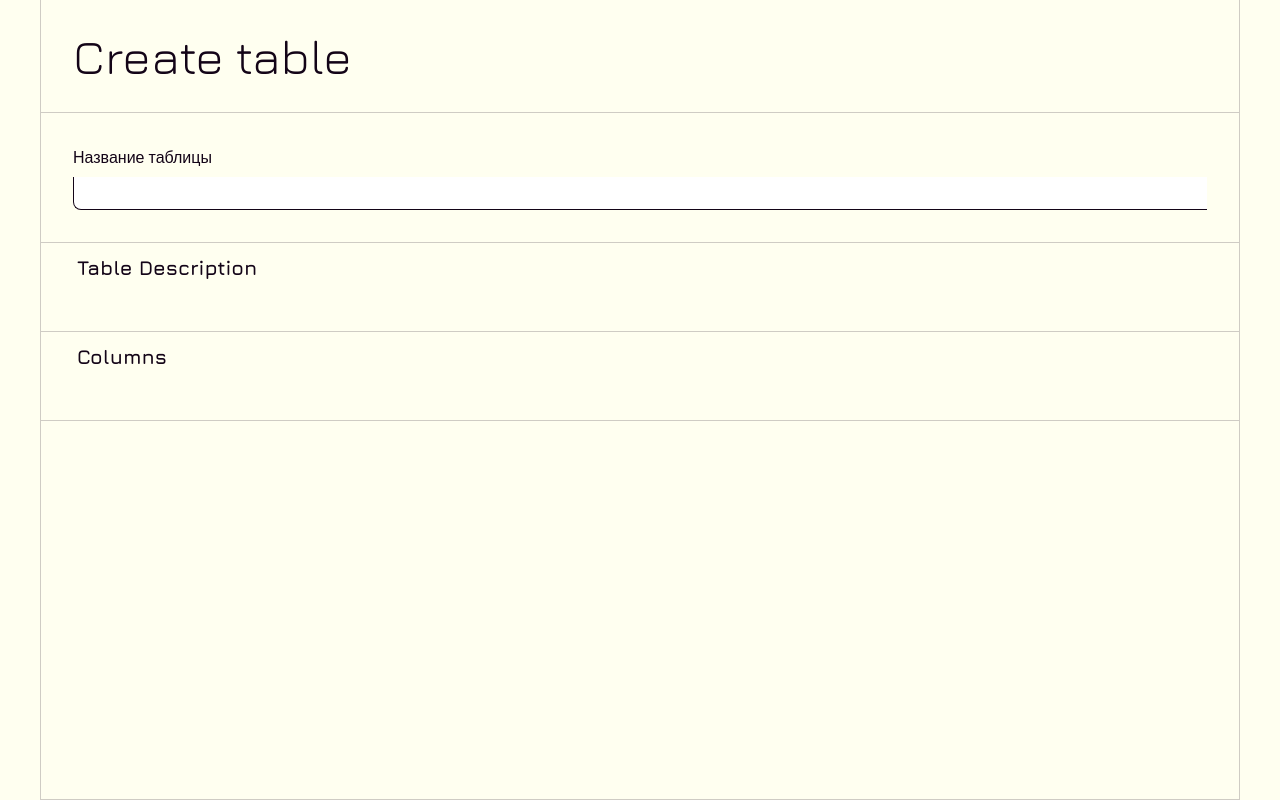
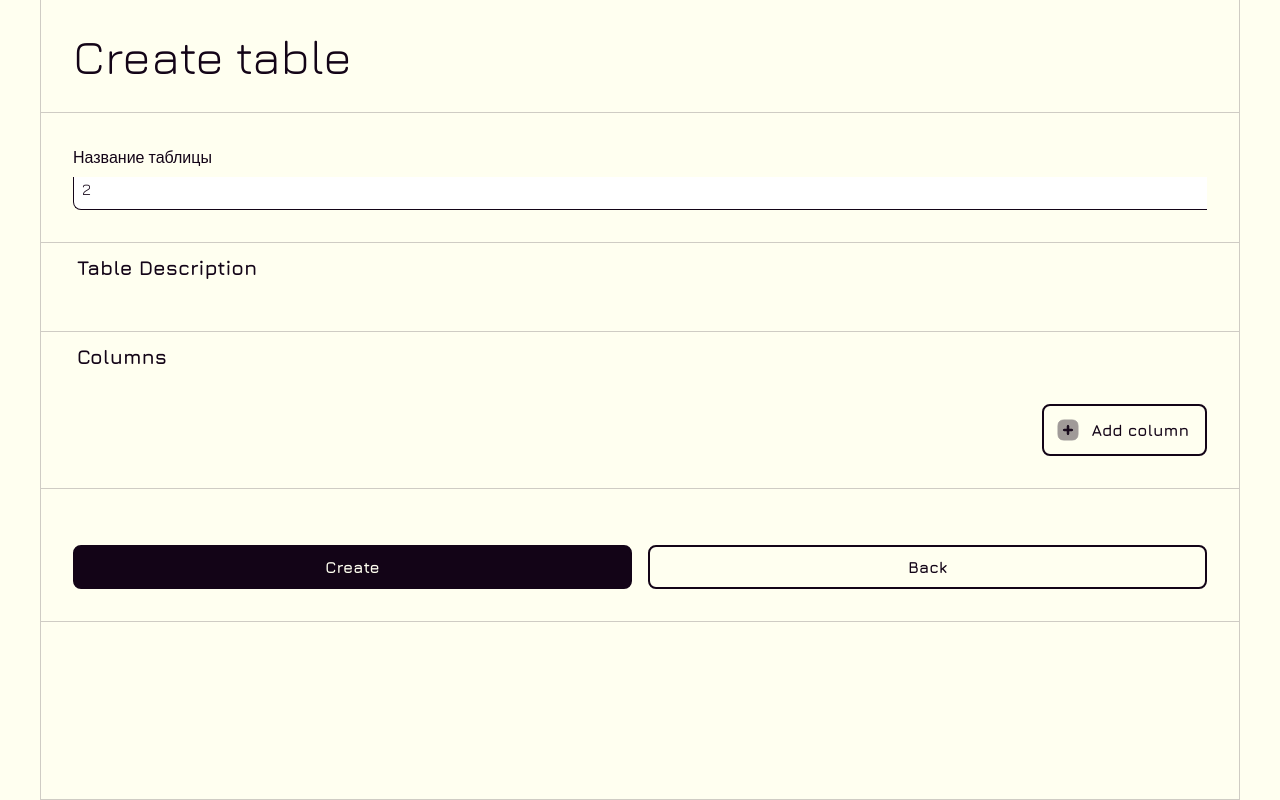
Before and after one commit to Redreev8/adminka, a Next.js app: page /tables/create-table in a window 1280 px wide. Built offline with nearby package versions, Linux system fonts and the light colour scheme.

Commit message:
custom generate field columns

```diff
--- a/src/app/tables/create-table/ui/fieldset-create-table-columns.tsx
+++ b/src/app/tables/create-table/ui/fieldset-create-table-columns.tsx
@@ -1,20 +1,155 @@
-import { TableDesc } from '@/actions/tables/dto/table'
-import { Fieldset, Legend } from '@/components/ui/forms'
+import {
+    Accordion,
+    AccordionContent,
+    AccordionTitle,
+    AccordionList,
+} from '@/components/ui/accordion'
+import { Error, Fieldset, Input, Label, Legend } from '@/components/ui/forms'
+import {
+    Select,
+    SelectBtn,
+    SelectList,
+    SelectOption,
+    SelectWrapp,
+} from '@/components/ui/forms/fields/select'
 import { FC, FieldsetHTMLAttributes } from 'react'
-import { UseFormRegister } from 'react-hook-form'
+import {
+    FieldErrors,
+    UseFieldArrayReturn,
+    UseFormRegister,
+    UseFormWatch,
+} from 'react-hook-form'
+import { CreateTableField } from './form-create-table'
+import Btn from '@/components/ui/btn'
+import GeneratorContentForm from '@/components/ui/forms/generator-content-form'
+import classNames from 'classnames'
+import {
+    defultField,
+    defultType,
+    fieldsType,
+    selectTypes,
+} from '@/actions/tables/types'
+import {
+    required,
+    nameSql,
+} from '@/components/ui/forms/components/error/type-eror'
+import getErrorArr from '@/helper/get-error-arr'
 
 interface FieldsetCreateTableColumnsProps
     extends FieldsetHTMLAttributes<HTMLFieldSetElement> {
-    register: UseFormRegister<TableDesc>
+    register: UseFormRegister<CreateTableField>
+    arrColmsField: UseFieldArrayReturn<CreateTableField, 'columns-fields', 'id'>
+    errors: FieldErrors<CreateTableField>
+    watch: UseFormWatch<CreateTableField>
 }
+
+const FormClumn = GeneratorContentForm<CreateTableField>
 
 const FieldsetCreateTableColumns: FC<FieldsetCreateTableColumnsProps> = ({
     register,
+    arrColmsField,
+    className,
+    errors,
+    watch,
     ...props
 }) => {
+    const { fields, append, remove } = arrColmsField
+    const watchFieldArray = watch('columns-fields')
+    const controlledFields = fields.map((field, index) => {
+        return {
+            ...field,
+            ...watchFieldArray[index],
+        }
+    })
     return (
-        <Fieldset className="flex flex-col gap-4" {...props}>
+        <Fieldset
+            className={classNames('flex flex-col items-end gap-4', className)}
+            {...props}
+        >
             <Legend>Columns</Legend>
+            <AccordionList className="w-full">
+                {controlledFields.map((field, i) => (
+                    <Accordion key={field.id}>
+                        <div className="flex items-end gap-4">
+                            <Label className="w-full">
+                                <span>
+                                    <span>Name </span>
+                                    <Error
+                                        error={getErrorArr(
+                                            errors,
+                                            'columns-fields',
+                                            i,
+                                            'name',
+                                        )}
+                                    />
+                                </span>
+                                <Input
+                                    {...register(`columns-fields.${i}.name`, {
+                                        required,
+                                        pattern: nameSql,
+                                    })}
+                                />
+                            </Label>
+                            <Label className="w-full">
+                                <span>
+                                    <span>Type </span>
+                                </span>
+                                <Select
+                                    {...register(`columns-fields.${i}.type`)}
+                                >
+                                    <SelectWrapp>
+                                        <SelectBtn />
+                                        <SelectList>
+                                            {selectTypes.map((t) => (
+                                                <SelectOption
+                                                    defult={
+                                                        t.value ===
+                                                        (field.type ??
+                                                            defultType)
+                                                    }
+                                                    value={t.value}
+                                                    key={t.value}
+                                                >
+                                                    {t.children}
+                                                </SelectOption>
+                                            ))}
+                                        </SelectList>
+                                    </SelectWrapp>
+                                </Select>
+                            </Label>
+                            <div className="flex w-full justify-end gap-4">
+                                <AccordionTitle>
+                                    <Btn isOutline>открыть</Btn>
+                                </AccordionTitle>
+                                <Btn
+                                    onClick={() => remove(i)}
+                                    isOutline
+                                    iconLeft="TrashIcon"
+                                />
+                            </div>
+                        </div>
+                        <AccordionContent>
+                            <div className="pb-6 pt-4">
+                                <FormClumn
+                                    fields={fieldsType[
+                                        field && field.type
+                                            ? field.type
+                                            : defultType
+                                    ](`columns-fields.${i}`)}
+                                    register={register}
+                                />
+                            </div>
+                        </AccordionContent>
+                    </Accordion>
+                ))}
+            </AccordionList>
+            <Btn
+                onClick={() => append({ ...defultField[defultType] })}
+                isOutline
+                iconLeft="AddSquareIcon"
+            >
+                Add column
+            </Btn>
         </Fieldset>
     )
 }
--- a/src/app/tables/create-table/ui/fieldset-create-table-desc.tsx
+++ b/src/app/tables/create-table/ui/fieldset-create-table-desc.tsx
@@ -1,4 +1,3 @@
-import { TableDesc } from '@/actions/tables/dto/table'
 import {
     Accordion,
     AccordionTitle,
@@ -7,10 +6,11 @@ import {
 import { Fieldset, Input, Label, Legend, Textarea } from '@/components/ui/forms'
 import { FC, FieldsetHTMLAttributes } from 'react'
 import { UseFormRegister } from 'react-hook-form'
+import { CreateTableField } from './form-create-table'
 
 interface FieldsetCreateTableDescProps
     extends FieldsetHTMLAttributes<HTMLFieldSetElement> {
-    register: UseFormRegister<TableDesc>
+    register: UseFormRegister<CreateTableField>
 }
 
 const FieldsetCreateTableDesc: FC<FieldsetCreateTableDescProps> = ({
--- a/src/app/tables/create-table/ui/form-create-table.tsx
+++ b/src/app/tables/create-table/ui/form-create-table.tsx
@@ -1,37 +1,66 @@
 'use client'
 import { TableDesc } from '@/actions/tables/dto/table'
 import Form, { Label, Input, Error } from '@/components/ui/forms'
-import { useForm } from 'react-hook-form'
+import { useFieldArray, useForm } from 'react-hook-form'
 import FieldsetCreateTableDesc from './fieldset-create-table-desc'
 import FieldsetCreateTableColumns from './fieldset-create-table-columns'
+import Btn from '@/components/ui/btn'
+import { Types } from '@/actions/tables/types'
+import {
+    nameSql,
+    required,
+} from '@/components/ui/forms/components/error/type-eror'
 
-const validateName = {
-    required: 'This field is required',
-    pattern: {
-        value: /[A-z0-9\-]*/g,
-        message: 'The field must contain only English characters.',
-    },
+export interface CreateTableField extends TableDesc {
+    'columns-fields': Types[]
 }
 
 const FormCreateTable = () => {
     const {
         register,
         handleSubmit,
+        control,
+        watch,
         formState: { errors },
-    } = useForm<TableDesc>({})
+    } = useForm<CreateTableField>({})
+    const arrColmsField = useFieldArray({
+        control,
+        name: 'columns-fields',
+    })
 
     return (
         <Form
-            onSubmit={handleSubmit((data) => console.log(data))}
+            onSubmit={handleSubmit((data) =>
+                alert(JSON.stringify(data, null, 4)),
+            )}
             className="flex flex-col gap-6"
         >
             <Label>
                 <span>Название таблицы</span>
-                <Input {...register('name', validateName)} />
+                <Input
+                    value={2}
+                    {...register('name', {
+                        required,
+                        pattern: nameSql,
+                    })}
+                />
                 <Error error={errors.name} />
             </Label>
             <FieldsetCreateTableDesc register={register} />
-            <FieldsetCreateTableColumns register={register} />
+            <FieldsetCreateTableColumns
+                errors={errors}
+                watch={watch}
+                register={register}
+                arrColmsField={arrColmsField}
+            />
+            <div className="flex gap-4">
+                <Btn className="w-full" type="submit">
+                    Create
+                </Btn>
+                <Btn className="w-full" isOutline>
+                    Back
+                </Btn>
+            </div>
         </Form>
     )
 }
--- /dev/null
+++ b/src/helper/get-error-arr.ts
@@ -0,0 +1,16 @@
+'use client'
+import { FieldValues } from 'react-hook-form'
+
+const getErrorArr = <T extends FieldValues>(
+    errors: T,
+    key: keyof T,
+    i: number,
+    keyToArr: string,
+) => {
+    if (!errors[key]) return
+    if (!errors[key][i]) return
+    if (!errors[key][i][keyToArr]) return
+    return errors[key][i][keyToArr]
+}
+
+export default getErrorArr
--- a/tailwind.config.ts
+++ b/tailwind.config.ts
@@ -22,6 +22,7 @@ export default {
         body: ['var(--font-body)']
       },
       transitionProperty: {
+        'visibility-transform': 'visibility, opacity, transform',
         visibility: 'visibility, opacity'
       }
     },
```
